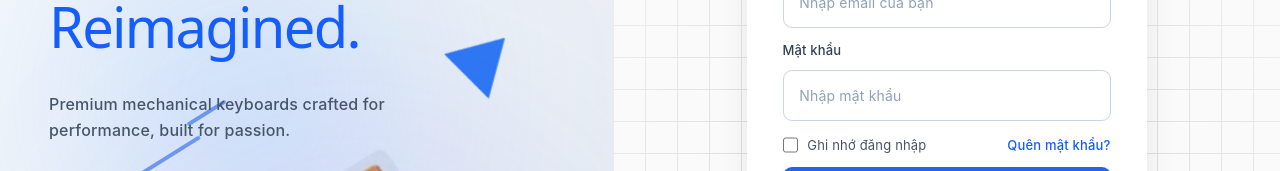
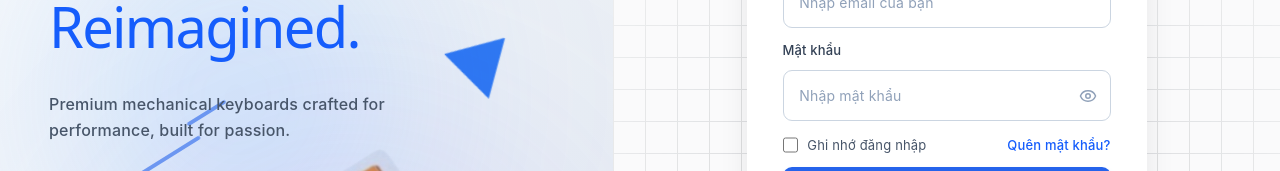
Before and after one commit to chuonghoai/Web_ShopKeyCap, a React (Vite) app: page /login in a window 1280 px wide. Shown: the part 199-370 px from the top of the page. Built offline with nearby package versions, Linux system fonts and the light colour scheme; no server answers.

Commit message:
feat: add button toggle show/hide password on login page

```diff
--- a/package.json
+++ b/package.json
@@ -13,6 +13,7 @@
     "@tailwindcss/vite": "^4.3.0",
     "axios": "^1.16.1",
     "jwt-decode": "^4.0.0",
+    "lucide-react": "^1.16.0",
     "react": "^19.2.6",
     "react-dom": "^19.2.6",
     "react-router-dom": "^7.15.1",
--- a/src/apps/auth/page/components/LoginForm/loginForm.tsx
+++ b/src/apps/auth/page/components/LoginForm/loginForm.tsx
@@ -1,5 +1,6 @@
 import React from 'react';
 import { useLoginController } from './login.controller';
+import { Eye, EyeOff } from 'lucide-react';
 
 interface LoginFormProps {
     onNavigate: (view: 'login' | 'register' | 'forgot') => void;
@@ -41,15 +42,28 @@ export const LoginForm: React.FC<LoginFormProps> = ({ onNavigate }) => {
                     <label htmlFor="password" className="block text-[13px] font-medium text-[#334155] mb-1.5">
                         Mật khẩu
                     </label>
+                    <div className="relative">
                         <input
-                        type="password"
+                            type={controller.showPassword ? "text" : "password"}
                             id="password"
                             placeholder="Nhập mật khẩu"
-                        className="w-full px-3.5 py-2.5 rounded-lg border border-[#cbd5e1] text-[#0f172a] focus:outline-none focus:border-[#2563eb] focus:ring-1 focus:ring-[#2563eb] transition-colors placeholder:text-slate-400 text-[14px]"
+                            className="w-full px-3.5 py-2.5 rounded-lg border border-[#cbd5e1] text-[#0f172a] focus:outline-none focus:border-[#2563eb] focus:ring-1 focus:ring-[#2563eb] transition-colors placeholder:text-slate-400 text-[14px] pr-10 [&:is(input[type=password])::-ms-reveal]:hidden [&:is(input[type=password])::-ms-clear]:hidden [&:is(input[type=password])::-webkit-contacts-auto-fill-button]:hidden"
                             value={controller.password}
                             onChange={(e) => controller.setPassword(e.target.value)}
                             required
                         />
+                        <button
+                            type="button"
+                            onClick={controller.toggleShowPassword}
+                            className="absolute right-3 top-1/2 -translate-y-1/2 text-slate-400 hover:text-blue-600 transition-colors"
+                        >
+                            {controller.showPassword ? (
+                                <EyeOff size={18} />
+                            ) : (
+                                <Eye size={18} />
+                            )}
+                        </button>
+                    </div>
                 </div>
 
                 <div className="flex items-center justify-between pt-0.5">
```
Also changed, not shown: 1 other file (tests, documents, lock files or other folders). Lines whose indentation alone changed are shown as unchanged.
